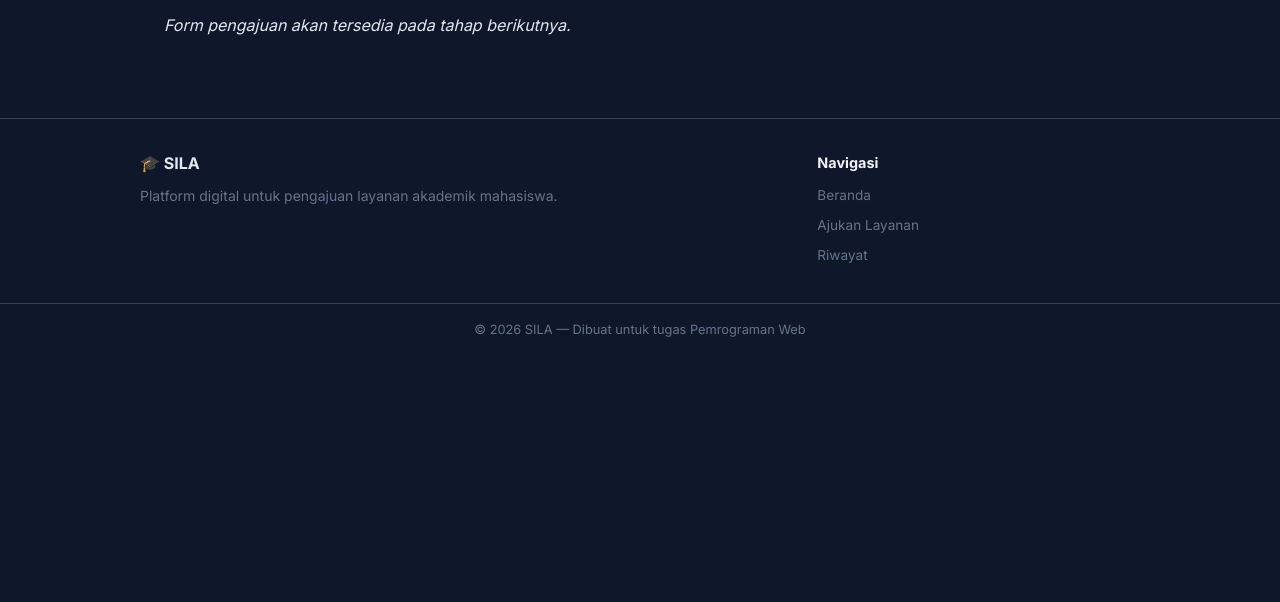
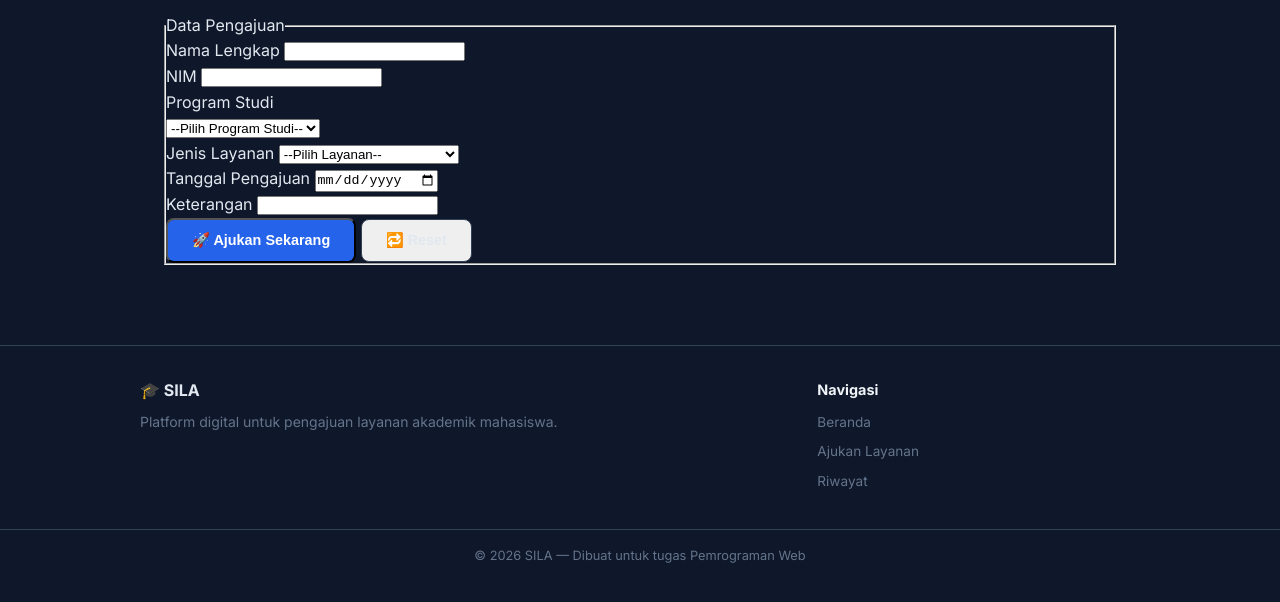
Before and after one commit to Rickyydnt0/silaAppRic, a plain HTML site: page layanan.html in a window 1280 px wide. Shown: the part 194-796 px from the top of the page. Drawn offline with Linux system fonts and the light colour scheme.

Commit message:
Edit layanan.html (Tambah Form)

```diff
--- a/layanan.html
+++ b/layanan.html
@@ -38,7 +38,80 @@
             <div class="container">
                 <h1>Ajukan Layanan Akademik</h1>
                 <p class="section-desc">Lengkapi form di bawah untuk mengajukan layanan akademik Anda.</p>
-                <p><em>Form pengajuan akan tersedia pada tahap berikutnya.</em></p>
+
+                <!-- Nama lengkap, NIM, Program Studi, Jenis Layanan, Tanggal Pengajuan, Keterangan -->
+                <!-- Awal Form -->
+                <form action="#" target="_blank" method="post">
+                    <fieldset>
+                        <legend>Data Pengajuan</legend>
+
+                        <!-- Input Nama Lengkap -->
+                        <div class="form-group">
+                            <label for="nama">Nama Lengkap</label>
+                            <input type="text" id="nama">
+                        </div>
+
+                        <!-- NIM dan Program Studi -->
+                        <div>
+                            <!-- NIM -->
+                            <div class="form-group">
+                                <label for="nim">NIM</label>
+                                <input type="text" id="nim">
+                            </div>
+
+                            <!-- Program Studi -->
+                            <div class="form-group">
+                                <label for="prodi">Program Studi</label>
+                                <div>
+                                    <select id="prodi" name="prodi">
+                                        <option value="">--Pilih Program Studi--</option>
+                                        <option value="Sistem Informasi">Sistem Informasi</option>
+                                        <option value="Teknik Informatika">Teknik Informatika</option>
+                                        <option value="Teknologi Informasi">Teknologi Informasi</option>
+                                        <option value="Manajemen">Manajemen</option>
+                                        <option value="Akuntansi">Akuntansi</option>
+                                    </select>
+                                </div>
+
+                            </div>
+
+                            <!-- Jenis Layanan dan Tanggal -->
+                            <div>
+                                <div class="form-group">
+                                    <label for="jenis">Jenis Layanan</label>
+                                    <select id="jenis" name="jenis">
+                                        <option value="">--Pilih Layanan--</option>
+                                        <option value="SKA">SKA - Surat Aktif Kuliah</option>
+                                        <option value="CAK">CAK - Cuti Akademik</option>
+                                        <option value="TNM">TNM - Transkrip Akademik</option>
+                                        <option value="PDA">PDA - Perubahan Data</option>
+                                    </select>
+                                </div>
+
+                                <!-- Tanggal -->
+                                <div class="form-group">
+                                    <label for="tanggal">Tanggal Pengajuan</label>
+                                    <input type="date" id="tanggal" name="tanggal">
+                                </div>
+
+                                <!-- Keterangan -->
+                                <div class="form-group">
+                                    <label for="keterangan">Keterangan</label>
+                                    <input type="text" id="keterangan">
+                                </div>
+
+                                <!-- Button -->
+                                <div class="form-group">
+                                    <button type="submit" class="btn btn-primary">🚀 Ajukan Sekarang</button>
+                                    <button type="reset" class="btn btn-outline">🔁 Reset</button>
+                                </div>
+                            </div>
+                        </div>
+
+                    </fieldset>
+                 </form>
+
+                <!-- Akhir Form -->
             </div>
         </section>
     </main>
```
